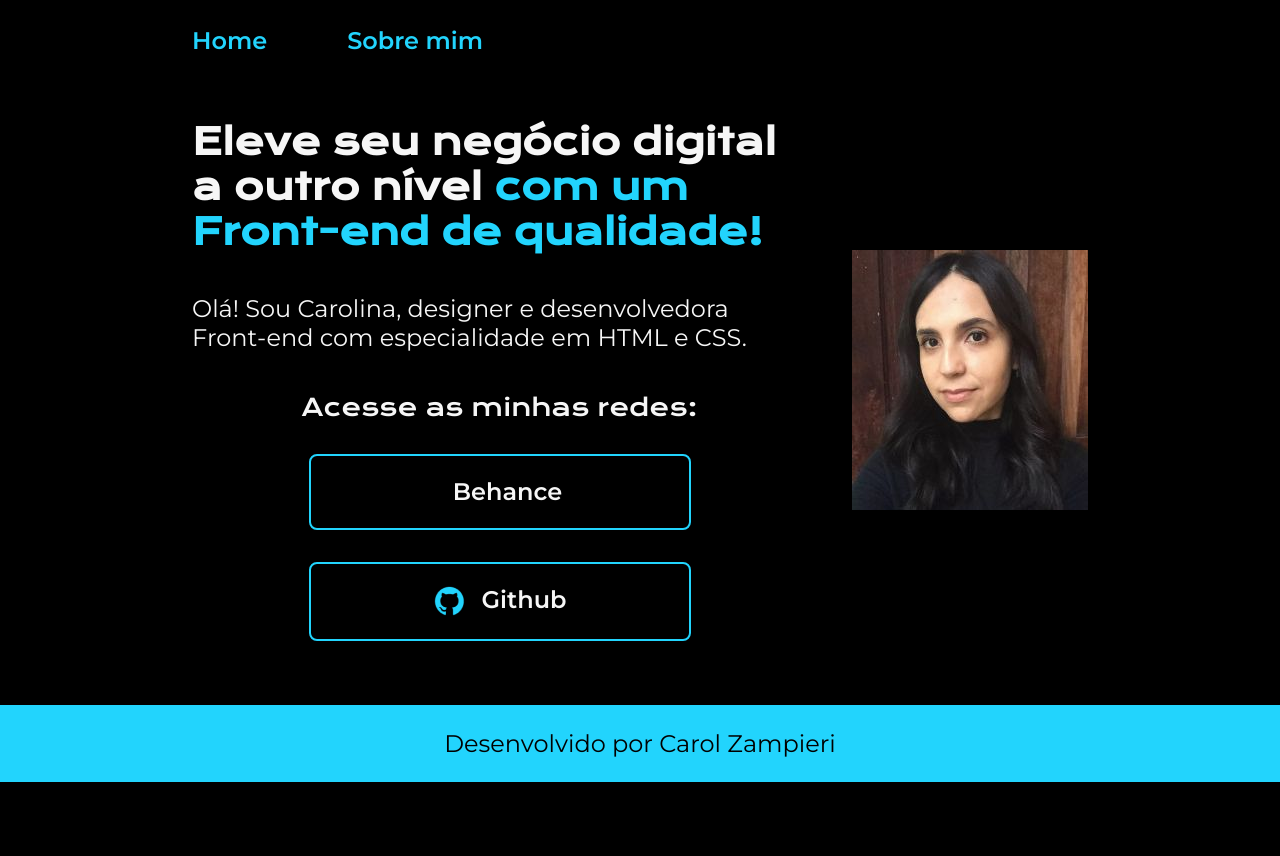
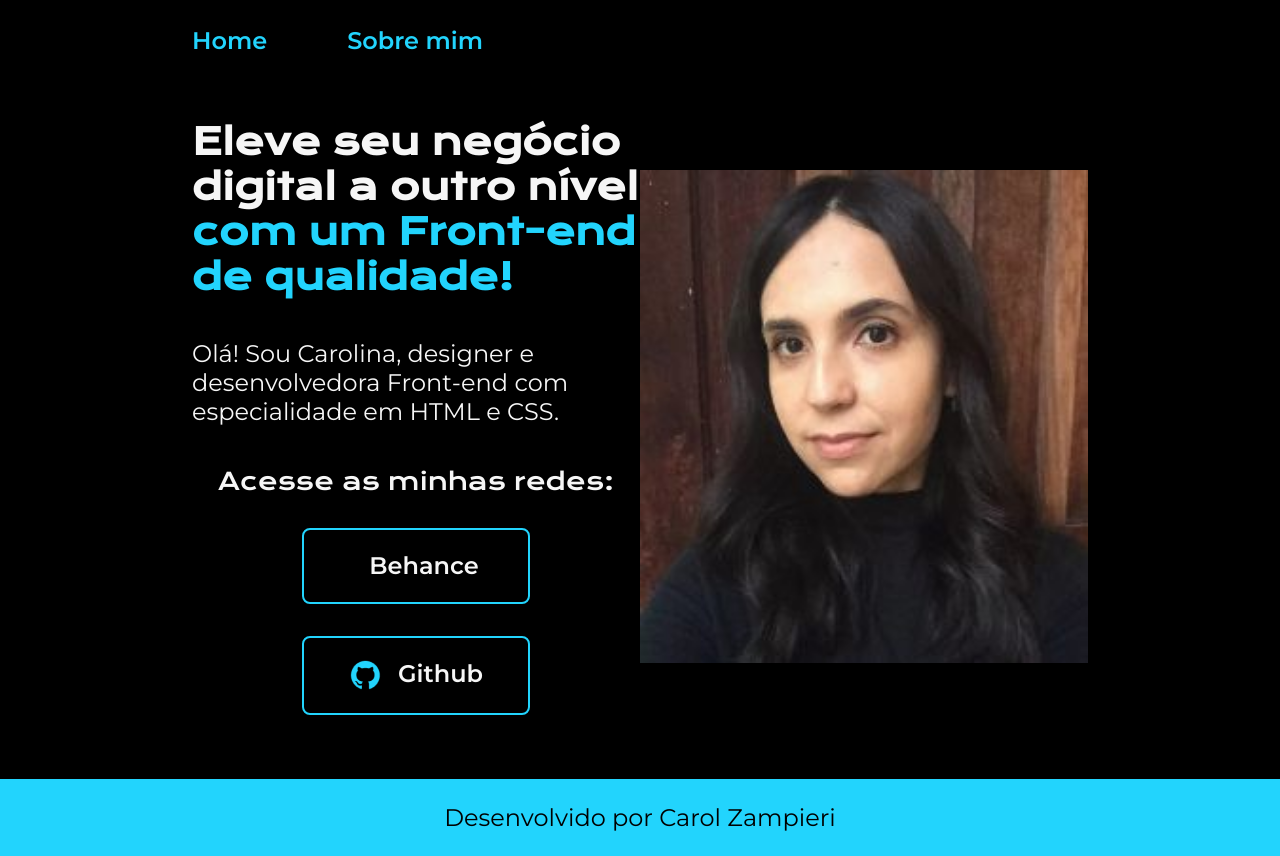
Before and after one commit to Carolina-Zampieri/html-e-css, a plain HTML site: page index.html in a window 1280 px wide. Before the commit the page ends 800 px from the top, so only its background shows below. Drawn offline with nearby package versions, Linux system fonts and the light colour scheme; a web font is replaced by a local one.

Commit message:
ajustando unidades de medida

```diff
--- a/index.html
+++ b/index.html
@@ -19,17 +19,17 @@
             <p class="apresentacao__conteudo__texto">Olá! Sou Carolina, designer e desenvolvedora Front-end com especialidade em HTML e CSS.</p>
             <div class="apresentacao__links">
                 <h2 class="apresentacao__links__subtitulo">Acesse as minhas redes:</h2>
-                <a class="apresentacao__links__link" href="https://behance.net/Carolina_Zampieri">
+                <a class="apresentacao__links__navegacao" href="https://behance.net/Carolina_Zampieri">
                     <img src="" alt="">
                     Behance
                 </a>
-                <a class="apresentacao__links__link" href="https://github.com/Carolina-Zampieri">
+                <a class="apresentacao__links__navegacao" href="https://github.com/Carolina-Zampieri">
                     <img src="./assets/github.png" alt="">
                     Github
                 </a>
             </div>
         </section>
-        <img src="./assets/ca.jpg" alt="Foto da Carolina">
+        <img class="apresentacao__imagem" src="./assets/ca.jpg" alt="Foto da Carolina">
     </main>
     <footer class="rodape">
         <p>Desenvolvido por Carol Zampieri</p>
--- a/styles/style.css
+++ b/styles/style.css
@@ -46,7 +46,7 @@ body {
 }
 
 .apresentacao__conteudo {
-    width: 615px;
+    width: 50%;
     display: flex;
     flex-direction: column;
     gap: 40px;
@@ -80,12 +80,12 @@ body {
     font-size: 1.5rem;
 }
 
-.apresentacao__links__link {
+.apresentacao__links__navegacao {
     display: flex;
     justify-content: center;
     gap: 16px;
     border: 2px solid var(--cor-terciaria);
-    width: 378px;
+    width: 50%;
     text-align: center;
     border-radius: 8px;
     font-size: 1.5rem;
@@ -100,6 +100,10 @@ body {
     background-color: var(--cor-hover);
 }
 
+.apresentacao__imagem {
+    width: 50%;
+}
+
 .rodape {
     padding: 24px;
     color: var(--cor-primaria);
```
Also changed, not shown: about.html (+1 -1 lines).
